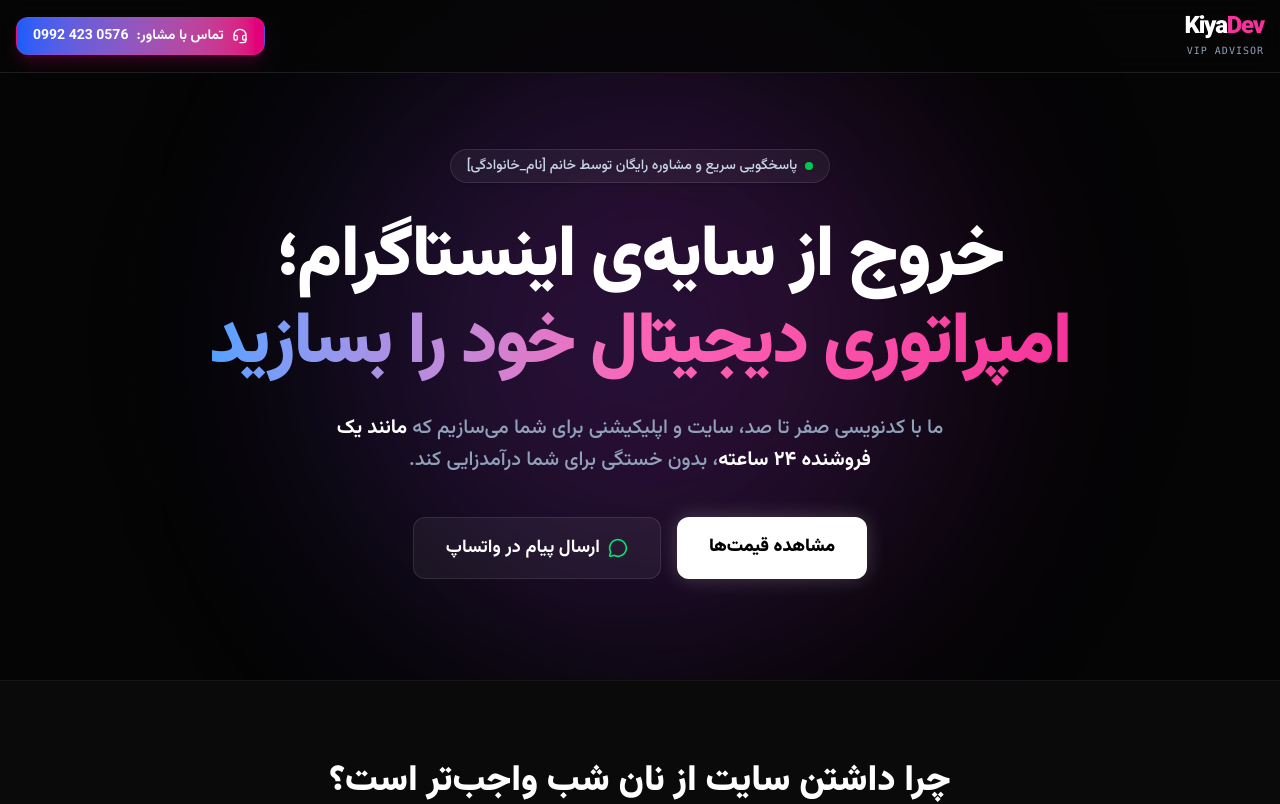
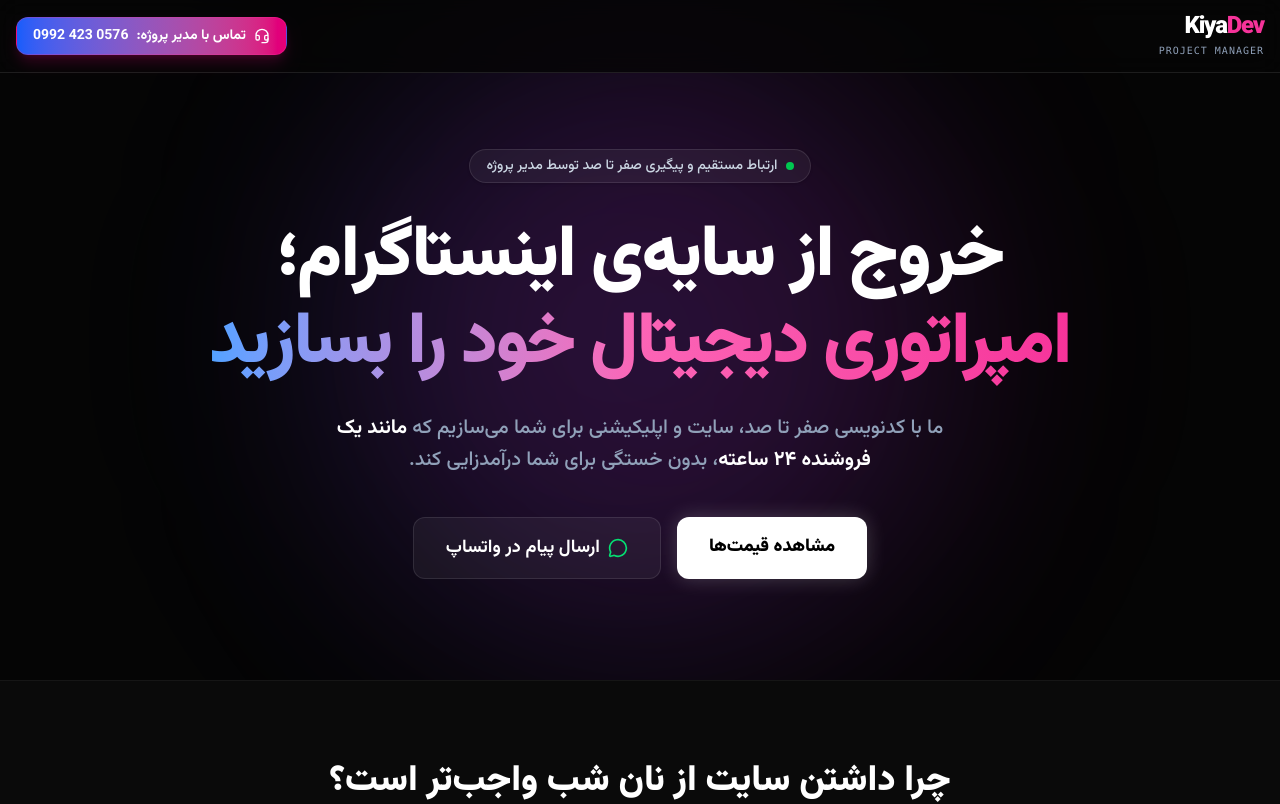
Before and after one commit to bahador-worldofcode/kiyadev-platform, a Next.js app: page /advisor in a window 1280 px wide. Shown: the top 804 px of the page. Built offline with nearby package versions, Linux system fonts and the light colour scheme.

Commit message:
refactor: update title and copy to 'Project Manager' and remove placeholder names

```diff
--- a/app/advisor/page.tsx
+++ b/app/advisor/page.tsx
@@ -10,7 +10,7 @@
 
 // جلوگیری از ایندکس شدن صفحه در گوگل (مخصوص لینک‌دهی اختصاصی)
 export const metadata: Metadata = {
-  title: "مشاوره اختصاصی توسعه پلتفرم | کیا دِو",
+  title: "ارتباط مستقیم با مدیر پروژه | کیا دِو",
   description: "کسب‌وکار خود را با پلتفرم‌های اختصاصی، سریع و امن متحول کنید.",
   robots: {
     index: false,
@@ -20,18 +20,16 @@
 
 export default function AdvisorPage() {
   return (
-    // کلاس font-sans حذف شد تا فونت زیبای وزیرمتن اعمال شود
-    // سلکشن متن به صورتی تغییر کرد
     <div className="min-h-screen bg-[#050505] text-white selection:bg-pink-500/30 overflow-x-hidden scroll-smooth" dir="rtl">
 
-      {/* ================= هدر اختصاصی مشاور ================= */}
+      {/* ================= هدر اختصاصی مدیر پروژه ================= */}
       <header className="fixed top-0 left-0 right-0 z-50 bg-[#050505]/80 backdrop-blur-md border-b border-white/10">
         <div className="container mx-auto px-4 h-[72px] flex items-center justify-between">
           <div className="flex flex-col">
             <span className="text-xl md:text-2xl font-black tracking-tighter leading-none text-white">
               Kiya<span className="text-pink-500">Dev</span>
             </span>
-            <span className="text-[10px] text-slate-400 font-mono tracking-widest mt-1">VIP ADVISOR</span>
+            <span className="text-[10px] text-slate-400 font-mono tracking-widest mt-1">PROJECT MANAGER</span>
           </div>
 
           <a
@@ -39,7 +37,7 @@
             className="flex items-center gap-2 bg-gradient-to-r from-blue-600 to-pink-600 hover:from-blue-500 hover:to-pink-500 text-white px-4 py-2 rounded-xl text-sm font-bold transition-all active:scale-95 shadow-lg shadow-pink-600/20 border border-pink-500/30"
           >
             <Headset size={16} className="animate-pulse" />
-            <span className="hidden sm:inline">تماس با مشاور:</span>
+            <span className="hidden sm:inline">تماس با مدیر پروژه:</span>
             <span dir="ltr">0992 423 0576</span>
           </a>
         </div>
@@ -54,7 +52,7 @@
         <div className="container mx-auto max-w-4xl relative z-10 text-center">
           <div className="inline-flex items-center gap-2 px-4 py-1.5 rounded-full bg-white/5 border border-white/10 text-slate-300 text-xs md:text-sm mb-8 font-medium shadow-sm">
             <span className="w-2 h-2 rounded-full bg-green-500 animate-pulse"></span>
-            پاسخگویی سریع و مشاوره رایگان توسط خانم [نام_خانوادگی]
+            ارتباط مستقیم و پیگیری صفر تا صد توسط مدیر پروژه
           </div>
 
           <h1 className="text-4xl md:text-6xl lg:text-7xl font-black text-white mb-6 leading-[1.3] md:leading-[1.2] tracking-tight">
@@ -236,7 +234,7 @@
           </div>
           <h2 className="text-2xl md:text-3xl font-black text-white mb-4">آماده‌ی استارت پروژه هستید؟</h2>
           <p className="text-slate-400 mb-8 text-sm md:text-base leading-relaxed">
-            برای دریافت مشاوره تخصصی، بررسی دقیق ایده شما و عقد قرارداد، همین الان با مشاور ارشد سیستم تماس بگیرید.
+            برای دریافت مشاوره تخصصی، بررسی دقیق ایده شما و عقد قرارداد، همین الان با مدیر پروژه تماس بگیرید.
           </p>
 
           <div className="flex flex-col gap-4 max-w-sm mx-auto">
@@ -252,7 +250,7 @@
 
           <div className="mt-16 text-slate-600 text-xs font-mono">
             © 2026 KiyaDev Engineering. All rights reserved. <br/>
-            Consultant Reference Link.
+            Project Manager Reference Link.
           </div>
         </div>
       </footer>
```
